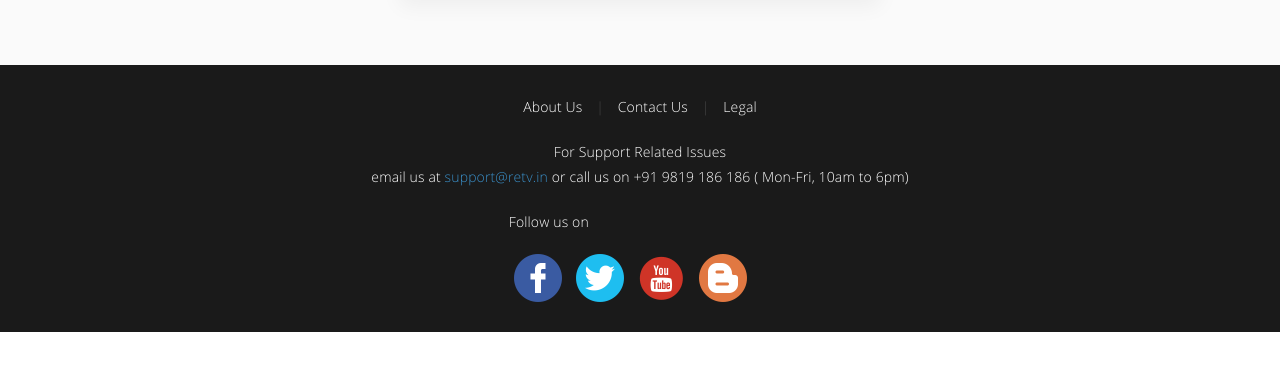
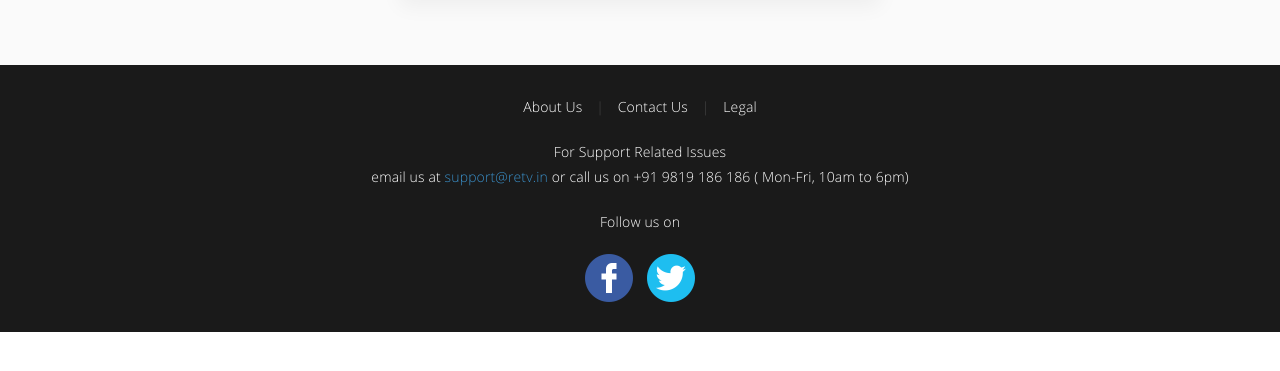
Before and after one commit to ReTV/website, a plain HTML site: page pre-order.html in a window 1280 px wide. Shown: the part 311-682 px from the top of the page. Drawn offline with Linux system fonts and the light colour scheme; files whose address does not match are found by name; a web font is replaced by a local one.

Commit message:
Removed Extra Social Links from Pre-order page

```diff
--- a/pre-order.html
+++ b/pre-order.html
@@ -123,9 +123,9 @@ return false;
       </ul>
       <p align="center">For Support Related Issues<br>
         email us at <a href="mailto:support@retv.in">support@retv.in</a> or call us on +91 9819 186 186 ( Mon-Fri, 10am to 6pm)</p>
-      <div class="col-md-3" align="left" style="margin:0 auto; float:none">
-        <p>Follow us on</p>
-        <p class="social-links"> <a href="https://www.facebook.com/myretv/" target="_blank"><img src="assets/images/facebook.png"></a> <a href="https://twitter.com/MyReTV" target="_blank"><img src="assets/images/twitter.png"></a> <a href="#"><img src="assets/images/youtube.png"></a> <a href="#"><img src="assets/images/blogger.png"></a> </p>
+      <div class="col-md-3" align="center" style="margin:0 auto; float:none">
+      <p>Follow us on</p>
+      <p class="social-links"> <a href="https://www.facebook.com/myretv/" target="_blank"><img src="assets/images/facebook.png"></a> <a href="https://twitter.com/MyReTV" target="_blank"><img src="assets/images/twitter.png"></a> <!--<a href="#"><img src="assets/images/youtube.png"></a> <a href="#"><img src="assets/images/blogger.png"></a>--> </p>
       </div>
     </div>
   </section>
```
